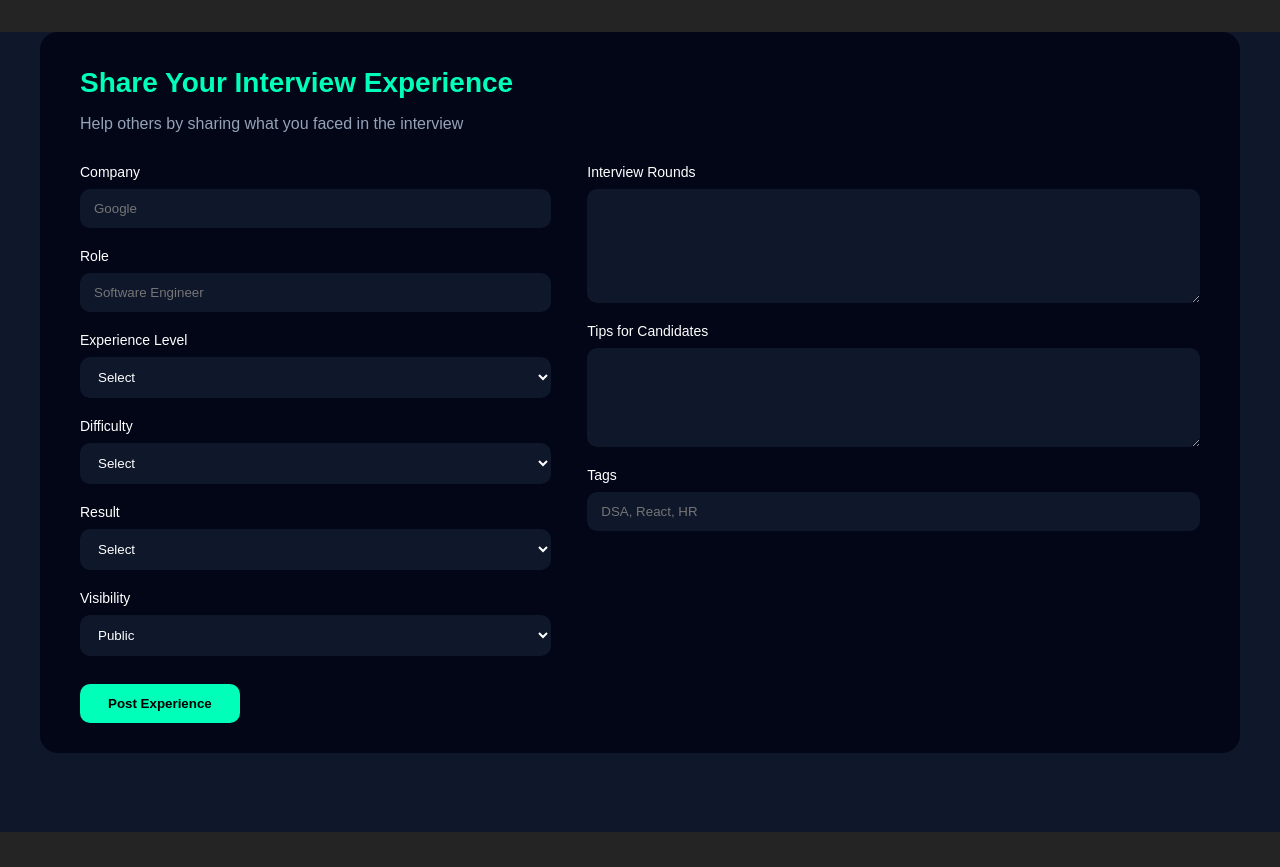
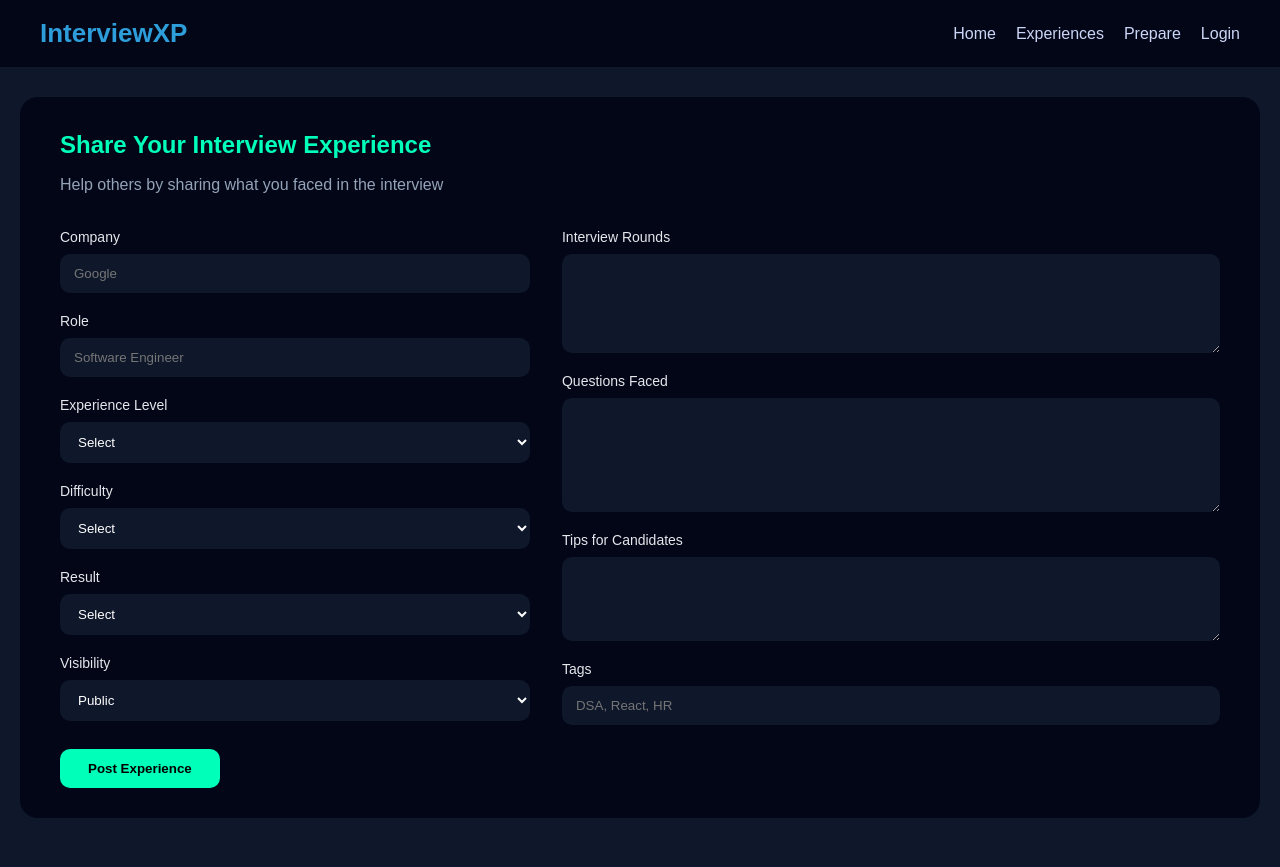
Before and after one commit to Abhi0505-kinagi/InterviewXp, a React (Vite) app in the folder client/: page /crtpost in a window 1280 px wide. Before the commit the page ends 832 px from the top, so only its background shows below. Built offline with nearby package versions, Linux system fonts and the light colour scheme.

Commit message:
implemented comment box frontend

```diff
--- a/client/src/App.jsx
+++ b/client/src/App.jsx
@@ -8,6 +8,7 @@ import Register from "./Components/Register"
 import Postcreation from "./Components/CreatePost"
 //for testin add profile in prepare section
 import Profile from "./Components/Profile"
+import CommentPage from "./Components/Commenting"
 function App() {
   return (
     <BrowserRouter>
@@ -18,7 +19,8 @@ function App() {
         <Route path="/login" element={<Login/>} />
         <Route path="/reg" element={<Register/>} />
         <Route path="/profile" element={<Profile/>} />
-         <Route path="/crtpost" element={<CreatePost/>} />
+        <Route path="/crtpost" element={<CreatePost/>} />
+         <Route path="/cmntpage" element={<CommentPage/>} />
       </Routes>
     </BrowserRouter>
   );
--- /dev/null
+++ b/client/src/Components/Commenting.jsx
@@ -0,0 +1,113 @@
+import { useState } from "react";
+import cmntimg from "../assets/message_5356248.png"; // your image
+
+function CommentSection() {
+  const user = JSON.parse(localStorage.getItem("user")); // logged-in user
+  const userName = user?.name || "Anonymous";
+
+  const [showComments, setShowComments] = useState(false);
+  const [commentText, setCommentText] = useState("");
+  const [comments, setComments] = useState([]);
+
+  const handleAddComment = () => {
+    if (!commentText.trim()) return;
+
+    const newComment = {
+      id: Date.now(),
+      name: userName,
+      text: commentText,
+    };
+
+    setComments([...comments, newComment]);
+    setCommentText("");
+  };
+  const styles = {
+    commentBox: {
+        marginTop: "10px",
+        padding: "10px",
+        borderRadius: "8px",
+        background: "#f9f9f9",
+    },
+    inputRow: {
+        display: "flex",
+        gap: "8px",
+        marginBottom: "10px",
+    },
+    input: {
+        flex: 1,
+        padding: "8px",
+        borderRadius: "6px",
+        border: "1px solid #ccc",
+    },
+    postBtn: {
+        padding: "8px 12px",
+        borderRadius: "6px",
+        border: "none",
+        background: "#007bff",
+        color: "#fff",
+        cursor: "pointer",
+    },
+    comment: {
+        padding: "8px",
+        marginBottom: "6px",
+        background: "#fff",
+        borderRadius: "6px",
+        border: "1px solid #eee",
+    },
+    };
+
+
+  return (
+    <div style={{ marginTop: "15px" }}>
+
+      {/* COMMENT BUTTON */}
+      <button
+        onClick={() => setShowComments(!showComments)}
+        style={{ background: "transparent", border: "none", padding: 0 }}
+      >
+        <img
+          src={cmntimg}
+          alt="Comment"
+          style={{ height: "30px", width: "30px", cursor: "pointer" }}
+        />
+      </button>
+
+      {/* COMMENT SECTION */}
+      {showComments && (
+        <div style={styles.commentBox}>
+
+          {/* INPUT */}
+          <div style={styles.inputRow}>
+            <input
+              type="text"
+              placeholder="Write a comment..."
+              value={commentText}
+              onChange={(e) => setCommentText(e.target.value)}
+              style={styles.input}
+            />
+            <button onClick={handleAddComment} style={styles.postBtn}>
+              Post
+            </button>
+          </div>
+
+          {/* COMMENTS LIST */}
+          {comments.length === 0 ? (
+            <p style={{ fontSize: "14px", color: "#777" }}>
+              No comments yet
+            </p>
+          ) : (
+            comments.map((c) => (
+              <div key={c.id} style={styles.comment}>
+                <strong>{c.name}</strong>
+                <p style={{ margin: "4px 0" }}>{c.text}</p>
+              </div>
+            ))
+          )}
+
+        </div>
+      )}
+    </div>
+  );
+}
+
+export default CommentSection;
--- a/client/src/Components/CreatePost.css
+++ b/client/src/Components/CreatePost.css
@@ -1,69 +1,85 @@
+/* RESET */
 * {
   box-sizing: border-box;
 }
 
-body {
-  margin: 0;
-  background: #0f172a;
-  font-family: "Segoe UI", sans-serif;
-  color: white;
+/* HEADER */
+.xp-header {
+  background: #020617;
+  padding: 14px 40px;
+  display: flex;
+  justify-content: space-between;
+  align-items: center;
 }
 
-.post-container {
-  max-width: 1200px;
-  margin: 32px auto;
+.xp-header h1 {
+  color: #2e9eda;
+  margin: 0;
+}
+
+.xp-header nav a {
+  color: #cbd5f5;
+  margin-left: 20px;
+  text-decoration: none;
+  font-size: 16px;
+}
+
+/* PAGE BACKGROUND (SCROLLS NATURALLY) */
+.xp-page {
+  min-height: 100vh;
+  background: #0f172a;
+  padding: 30px 20px;
+}
+
+/* MAIN CARD */
+.xp-card {
+  max-width: 1400px;
+  margin: 0 auto;
+  background: #020617;
   padding: 30px 40px;
-  background: #020617;
   border-radius: 18px;
 }
 
-/* HEADINGS */
-.post-container h2 {
+/* TEXT */
+.xp-card h2 {
   margin: 0;
-  font-size: 28px;
   color: #00ffb9;
 }
 
-.subtitle {
-  margin: 8px 0 26px;
+.xp-subtitle {
+  margin: 10px 0 30px;
   color: #94a3b8;
 }
 
-/* LAYOUT */
-.two-column-layout {
+/* GRID */
+.xp-grid {
   display: grid;
-  grid-template-columns: 1fr 1.3fr;
-  gap: 36px;
+  grid-template-columns: 1fr 1.4fr;
+  gap: 32px;
 }
 
-/* LEFT COLUMN */
-.left-column {
+/* COLUMNS */
+.xp-left,
+.xp-right {
   display: flex;
   flex-direction: column;
   gap: 18px;
 }
 
-/* RIGHT COLUMN */
-.right-column {
-  display: flex;
-  flex-direction: column;
-  gap: 18px;
-}
-
-/* FORM */
-.form-group {
+/* FORM FIELD */
+.xp-field {
   display: flex;
   flex-direction: column;
 }
 
-label {
+.xp-field label {
+  font-size: 14px;
   margin-bottom: 6px;
-  font-size: 14px;
 }
 
-input,
-select,
-textarea {
+.xp-field input,
+.xp-field select,
+.xp-field textarea {
   padding: 12px 14px;
   border-radius: 10px;
   border: none;
@@ -71,37 +87,38 @@ textarea {
   color: white;
 }
 
-textarea {
-  resize: vertical;
-}
-
 /* FOCUS */
-input:focus,
-select:focus,
-textarea:focus {
+.xp-field input:focus,
+.xp-field select:focus,
+.xp-field textarea:focus {
   outline: 2px solid #00ffb9;
   background: #020617;
 }
 
 /* BUTTON */
-button {
+.xp-btn {
   margin-top: 10px;
-  align-self: flex-start;
   padding: 12px 28px;
   background: #00ffb9;
   border: none;
   border-radius: 10px;
   font-weight: bold;
   cursor: pointer;
+  align-self: flex-start;
 }
 
 /* MOBILE */
 @media (max-width: 768px) {
-  .two-column-layout {
+  .xp-grid {
     grid-template-columns: 1fr;
   }
 
-  button {
-    align-self: stretch;
+  .xp-btn {
+    width: 100%;
+  }
+
+  .xp-header {
+    flex-direction: column;
+    gap: 10px;
   }
 }
--- a/client/src/Components/CreatePost.jsx
+++ b/client/src/Components/CreatePost.jsx
@@ -2,28 +2,42 @@ import "./CreatePost.css";
 
 function PostExperience() {
   return (
-    <div className="post-container">
+    <>
+      {/* HEADER */}
+      <header className="xp-header">
+        <h1>InterviewXP</h1>
+        <nav>
+          <a href="/">Home</a>
+          <a href="/posts">Experiences</a>
+          <a href="/profile">Prepare</a>
+          <a href="/login">Login</a>
+        </nav>
+      </header>
+
+      {/* PAGE */}
+      <div className="xp-page">
+        <div className="xp-card">
           <h2>Share Your Interview Experience</h2>
-      <p className="subtitle">
+          <p className="xp-subtitle">
             Help others by sharing what you faced in the interview
           </p>
 
-      <form className="post-form">
-        <div className="two-column-layout">
+          <form>
+            <div className="xp-grid">
 
-          {/* LEFT COLUMN */}
-          <div className="left-column">
-            <div className="form-group">
+              {/* LEFT COLUMN — SELECTION */}
+              <div className="xp-left">
+                <div className="xp-field">
                   <label>Company</label>
                   <input type="text" placeholder="Google" />
                 </div>
 
-            <div className="form-group">
+                <div className="xp-field">
                   <label>Role</label>
                   <input type="text" placeholder="Software Engineer" />
                 </div>
 
-            <div className="form-group">
+                <div className="xp-field">
                   <label>Experience Level</label>
                   <select>
                     <option>Select</option>
@@ -35,7 +49,7 @@ function PostExperience() {
                   </select>
                 </div>
 
-            <div className="form-group">
+                <div className="xp-field">
                   <label>Difficulty</label>
                   <select>
                     <option>Select</option>
@@ -45,7 +59,7 @@ function PostExperience() {
                   </select>
                 </div>
 
-            <div className="form-group">
+                <div className="xp-field">
                   <label>Result</label>
                   <select>
                     <option>Select</option>
@@ -55,7 +69,7 @@ function PostExperience() {
                   </select>
                 </div>
 
-            <div className="form-group">
+                <div className="xp-field">
                   <label>Visibility</label>
                   <select>
                     <option>Public</option>
@@ -64,22 +78,29 @@ function PostExperience() {
                   </select>
                 </div>
 
-            <button type="submit">Post Experience</button>
+                <button type="submit" className="xp-btn">
+                  Post Experience
+                </button>
               </div>
 
-          {/* RIGHT COLUMN */}
-          <div className="right-column">
-            <div className="form-group">
+              {/* RIGHT COLUMN — DESCRIPTIVE */}
+              <div className="xp-right">
+                <div className="xp-field">
                   <label>Interview Rounds</label>
+                  <textarea rows="5" />
+                </div>
+
+                <div className="xp-field">
+                  <label>Questions Faced</label>
                   <textarea rows="6" />
                 </div>
 
-            <div className="form-group">
+                <div className="xp-field">
                   <label>Tips for Candidates</label>
-              <textarea rows="5" />
+                  <textarea rows="4" />
                 </div>
 
-            <div className="form-group">
+                <div className="xp-field">
                   <label>Tags</label>
                   <input placeholder="DSA, React, HR" />
                 </div>
@@ -88,6 +109,8 @@ function PostExperience() {
             </div>
           </form>
         </div>
+      </div>
+    </>
   );
 }
 
--- a/client/src/Components/Posts.jsx
+++ b/client/src/Components/Posts.jsx
@@ -10,6 +10,8 @@ function Card({ exp}) {
   const nav=useNavigate();
   const [open, setOpen] = useState(false);
   const [selectedExp, setSelectedExp] = useState(null);
+  const [cmnt,setcmnting]=useState(false);
+  const [cmnttext,setcmnttext]=useState("");
 
   return (
     <>
@@ -62,6 +64,8 @@ function Card({ exp}) {
           gap: "20px",
           position: "absolute",
           bottom: "10px",
+          left: "24px",      // ✅ AD
+          right: "24px"
         }}
       >
         <button
@@ -77,7 +81,9 @@ function Card({ exp}) {
         </button>
 
         <button
-          style={{ background: "transparent", border: "none", padding: 0 }}
+          style={{ background: "transparent", border: "none", padding: 0 }} onClick={()=>{
+            setcmnting(true);
+          }}
         >
           <img
             src={cmntimg}
@@ -156,6 +162,86 @@ function Card({ exp}) {
             </div>
           </div>
         )}
+        {/*----------------------------------*/}
+        {cmnt && (
+          <div className="overlay-cmt">
+            <div
+              className="display-cmt-card"
+              onClick={(e) => e.stopPropagation()}
+            >
+
+              <button style={{ float: "right",backgroundColor:"transparent",color:"#db0f2e",fontFamily:"Times",border:"2px",fontSize:"20px" }} onClick={() => setcmnting(false)}>❌</button>
+              <button
+              onClick={()=>{
+                if (cmnttext.trim() !== "") {
+                  setcmnting(false);
+                }
+              }}
+              disabled={cmnttext.trim() === ""}
+              style={{
+                position: "absolute",     // position it inside the card
+                top: "5%",               // 40% from top of card
+                left: "5%",              // center horizontally
+                transform: "translate(-50%, -50%)",  // perfect centering
+                padding: "8px 20px",
+                backgroundColor: "transparent",
+                color: "#fff",
+                border: "none",
+                borderRadius: "6px",
+                fontFamily: "Times New Roman, serif",
+                fontSize: "16px",
+                cursor: "pointer",
+                transition: "background-color 0.2s",
+              }}
+              onMouseEnter={(e) => e.target.style.backgroundColor = "#2133d2"}
+              onMouseLeave={(e) => e.target.style.backgroundColor = "#2c2f56"}
+            >
+              Post
+            </button>
+            <br/>
+              <div>
+                <textarea type="text"  placeholder="Write a comment..." value={cmnttext} onChange={(e) => setcmnttext(e.target.value)}
+                style={{
+                flex: "1",
+                padding: "8px",
+                borderRadius: "6px",
+                width: "90%",
+                backgroundColor: "transparent",
+                textDecoration: "underline",
+                textUnderlineOffset: "6px",
+                border: "0px",
+                outline: "none",
+                boxShadow: "none",
+              }}/>
+                          <div style={{
+              width: "80%",
+              margin: "20px auto",
+              padding: "0",
+              boxSizing: "border-box",
+            }}>
+              <fieldset
+                style={{
+                  width: "100%",
+                  padding: "16px",
+                  borderRadius: "8px",
+                  border: "1px solid #ccc",
+                  boxShadow: "0 2px 6px rgba(0,0,0,0.1)",
+                  backgroundColor: "transparent",
+                  maxHeight: "300px",    // max height for scroll
+                  overflowY: "auto",     // scroll if content exceeds maxHeight
+                  boxSizing: "border-box",
+                }}
+              >
+                <legend style={{ padding: "0 8px", fontWeight: "bold", fontSize: "16px" }}>
+                  Comments
+                </legend>
+              </fieldset>
+            </div>
+
+              </div>
+            </div>
+          </div>
+        )}
 
     </>
   );
@@ -204,7 +290,7 @@ function Posts() {
         <nav>
           <a href="/">Home</a>
           <a href="/posts">Experiences</a>
-          <a href="/profile">Prepare</a>
+          <a href="/crtpost">Prepare</a>
           <a href="/login">Login</a>
         </nav>
       </header>
```
Also changed, not shown: client/src/Components/Posts.css (+27 -1 lines). Lines whose indentation alone changed are shown as unchanged.
